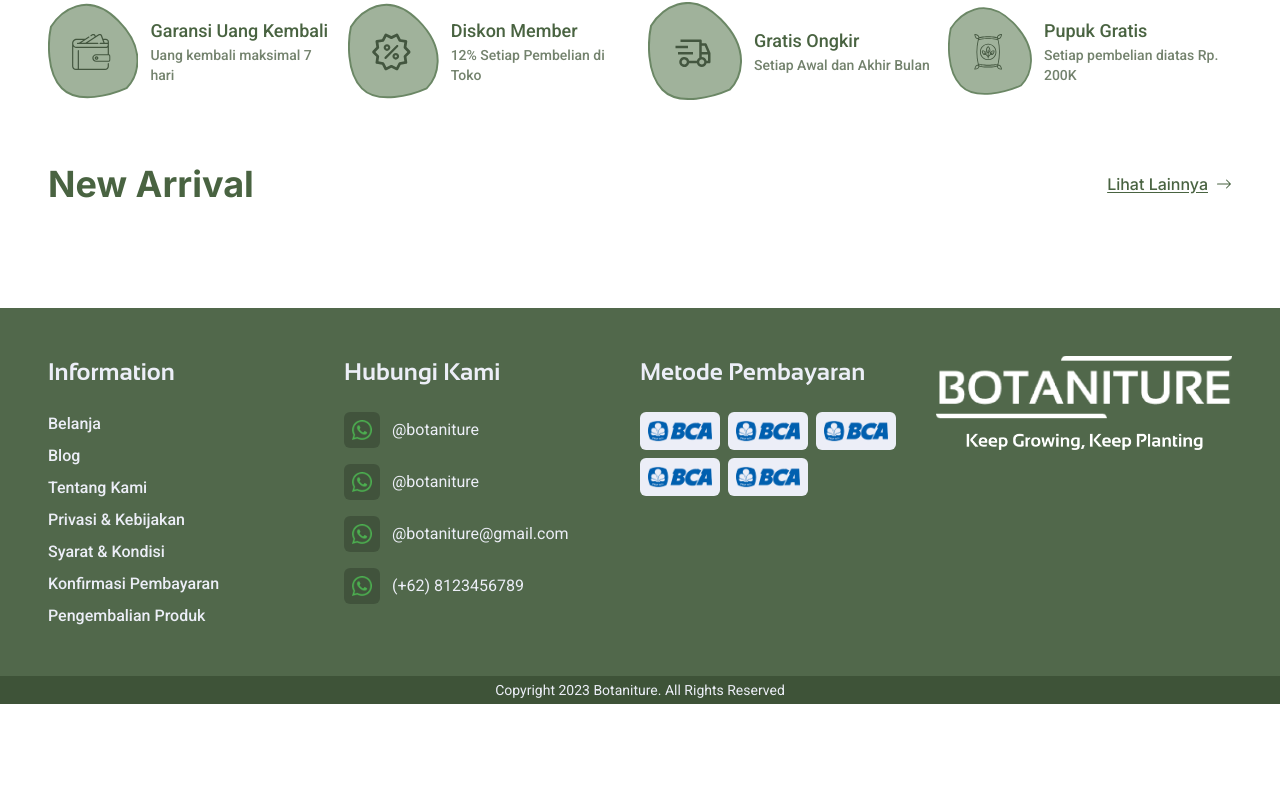
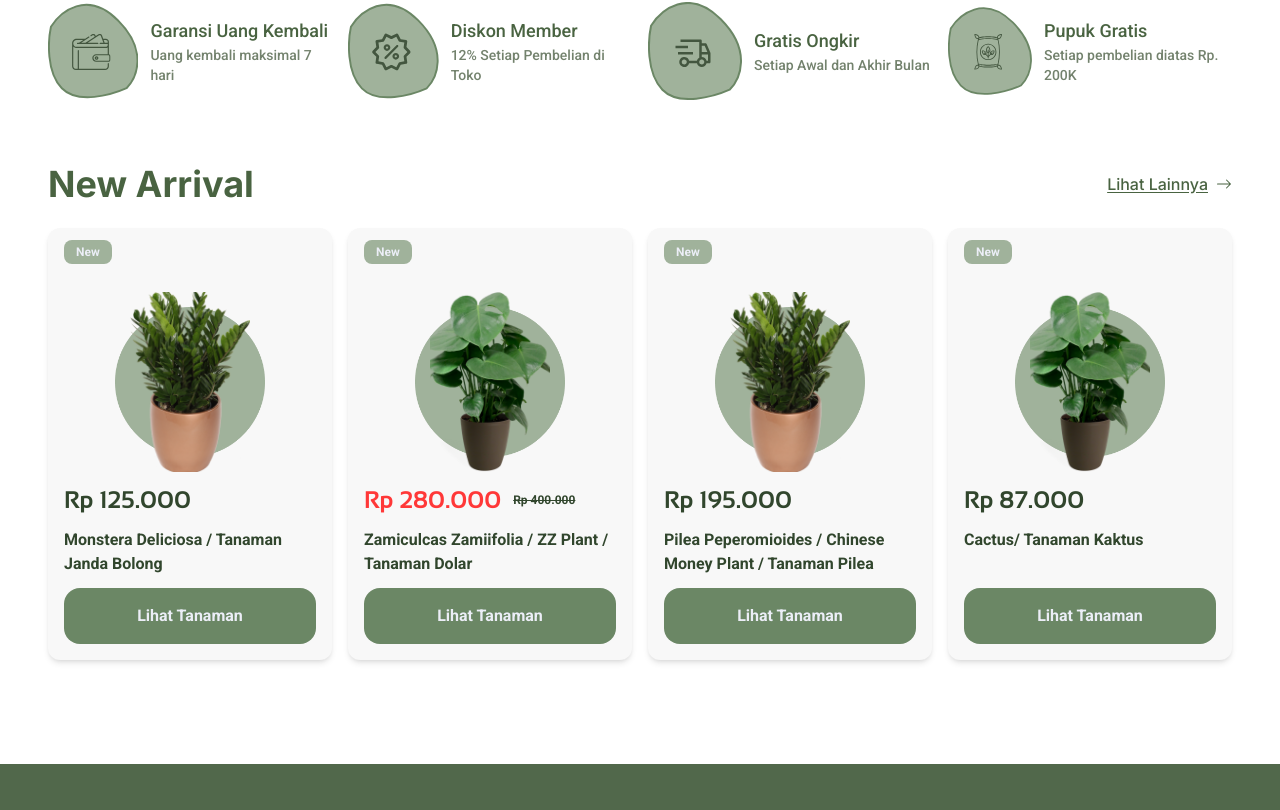
Before and after one commit to juliansyahrifqi/botaniture-frontend, a Next.js app: page / in a window 1280 px wide. Shown: the part 608-1418 px from the top of the page. Before the commit the page ends 1312 px from the top, so only its background shows below. Built offline with nearby package versions, Linux system fonts and the light colour scheme.

Commit message:
feat: add product card component and show in homepage and create type folder for storing a component type

```diff
--- /dev/null
+++ b/src/app/components/CardProduct/index.tsx
@@ -0,0 +1,38 @@
+import { ProductProps } from "@/app/types/productType";
+import Image from "next/image";
+import Link from "next/link";
+import { formatRupiah } from "../../../../utils/formatRupiah";
+
+export default function CardProduct(props: ProductProps) {
+  const { productName, productDiscount, productImage, productPrice, productSlug } = props;
+
+  const price = productPrice - (productPrice * (productDiscount / 100));
+
+  return (
+    <div className="relative product-card bg-[#F8F8F8] shadow-md rounded-xl px-4 pt-16 pb-4 flex flex-col gap-3">
+      <div className="absolute px-3 py-1 bg-hero font-roboto font-bold text-white top-3 rounded-lg text-xs">New</div>
+
+      <div className="product-image bg-[url('/bg-product.png')] bg-no-repeat bg-center bg-[length:150px_150px]">
+        <Image src={productImage} alt={productName} width={120} height={120} className="w-[120px] h-[180px] object-cover mx-auto"/>
+      </div>
+
+      <div className="flex items-center gap-3">
+        <h4 className={`font-sansation font-bold ${productDiscount > 0 ? 'text-[#FF3838]': 'text-[#31462D]'} text-2xl`}>
+          {formatRupiah(price)}
+        </h4>
+
+        {productDiscount > 0 && (
+          <p className="text-[#31462D] text-xs font-roboto font-bold"><s>{formatRupiah(productPrice)}</s></p>
+        )}
+      </div>
+
+      <p className="font-roboto font-semibold text-[#31462D]">{productName}</p>
+
+      <Link href={`/product/${productSlug}`} className="mt-auto">
+        <button className="bg-primary rounded-2xl w-full py-4 font-roboto font-bold text-white">
+          Lihat Tanaman
+        </button>
+      </Link>
+    </div>
+  )
+}
--- a/src/app/components/Hero/CardDiscount.tsx
+++ b/src/app/components/Hero/CardDiscount.tsx
@@ -1,3 +1,4 @@
+import { ProductProps } from '@/app/types/productType';
 import Image from 'next/image'
 import Link from 'next/link'
 import { BsArrowRight} from "react-icons/bs";
@@ -6,12 +7,7 @@ import { formatRupiah } from '../../../../utils/formatRupiah';
 interface CardDiscountProps {
   background: 'primary' | 'secondary';
   url: string;
-  data: {
-    productName: string;
-    productPrice: number;
-    productDiscount: number;
-    productImage: string;
-  }
+  data: ProductProps;
 }
 
 export default function CardDiscount(props: CardDiscountProps) {
--- a/src/app/components/Hero/index.tsx
+++ b/src/app/components/Hero/index.tsx
@@ -12,14 +12,16 @@ const data = [
     productName: 'Zamiculcas Zamiifolia ZZ Plant / Tanaman Dolar',
     productPrice: 400000,
     productDiscount: 10,
-    productImage: '/tanaman-1.png'
+    productImage: '/tanaman-1.png',
+    productSlug: 'zamiculcas'
   },
   {
     id: 2,
     productName: 'Monstera  Deliciosa / Tamaman Janda Bolong',
     productPrice: 250000,
     productDiscount: 12,
-    productImage: '/tanaman-2.png'
+    productImage: '/tanaman-2.png',
+    productSlug: 'montsera'
   }
 ]
 
--- a/src/app/page.tsx
+++ b/src/app/page.tsx
@@ -4,18 +4,63 @@ import styles from "./page.module.css";
 import Hero from "./components/Hero";
 import Service from "./components/Service";
 import PageSection from "./components/PageSection";
+import CardProduct from "./components/CardProduct";
 
-const inter = Inter({ subsets: ["latin"], variable: '--font-inter' });
+const products = [
+  {
+    id: 1,
+    productName: 'Monstera Deliciosa / Tanaman Janda Bolong',
+    productPrice: 125000,
+    productDiscount: 0,
+    productImage: '/tanaman-1.png',
+    productSlug: 'montsera'
+  },
+  {
+    id: 2,
+    productName: 'Zamiculcas Zamiifolia / ZZ Plant / Tanaman Dolar',
+    productPrice: 400000,
+    productDiscount: 30,
+    productImage: '/tanaman-2.png',
+    productSlug: 'zamiculcas'
+  },
+  {
+    id: 1,
+    productName: 'Pilea Peperomioides / Chinese Money Plant / Tanaman Pilea',
+    productPrice: 195000,
+    productDiscount: 0,
+    productImage: '/tanaman-1.png',
+    productSlug: 'pilea'
+  },
+  {
+    id: 1,
+    productName: 'Cactus/ Tanaman Kaktus',
+    productPrice: 87000,
+    productDiscount: 0,
+    productImage: '/tanaman-2.png',
+    productSlug: 'cactus'
+  },
+]
 
 export default function Home() {
   return (
-    <main className={`${inter.variable} px-4 md:px-12 py-10`}>
+    <main className={`px-4 md:px-12 py-10`}>
       <Hero />
 
       <Service />
 
       <PageSection title="New Arrival" link="/belanja">
-
+        <div className="grid grid-cols-2 md:grid-cols-4 gap-4">
+          {products.map((product) => (
+            <CardProduct
+              key={product.id}
+              productName={product.productName}
+              productPrice={product.productPrice}
+              productDiscount={product.productDiscount}
+              productImage={product.productImage}
+              productSlug={product.productSlug}
+            />
+          ))}
+        </div>
       </PageSection>
     </main>
   );
--- /dev/null
+++ b/src/app/types/productType.ts
@@ -0,0 +1,7 @@
+export interface ProductProps {
+  productName: string;
+  productPrice: number;
+  productDiscount: number;
+  productImage: string;
+  productSlug: string;
+}
--- a/tailwind.config.js
+++ b/tailwind.config.js
@@ -16,7 +16,7 @@ module.exports = {
         primary: "#6B8765",
         "primary-20": "rgba(107, 135, 101, 20%)",
         sidebar: "#EDF0DA",
-        hero: "A0B29B",
+        hero: "#A0B29B",
         "hero-40": "rgba(160, 178, 155, 40%)",
         secondary: "#9A9A9A",
         black: "#393939",
```
Also changed, not shown: public/bg-product.png (added).
